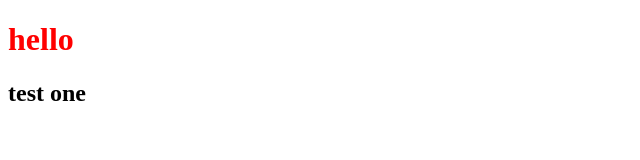
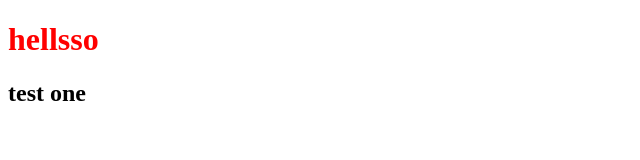
Before and after one commit to testerPron/test, a plain HTML site: page index.html in a window 1280 px wide. Shown: the full height of the page, 0-640 px from the left. Drawn offline with Linux system fonts and the light colour scheme.

Commit message:
Update index.html

```diff
--- a/index.html
+++ b/index.html
@@ -7,7 +7,7 @@
     <link rel="stylesheet" href="style.css">
 </head>
 <body>
-    <h1>hello</h1>
+    <h1>hellsso</h1>
     <h2>test one</h2>
 
     <script src="index.js"></script>
```
